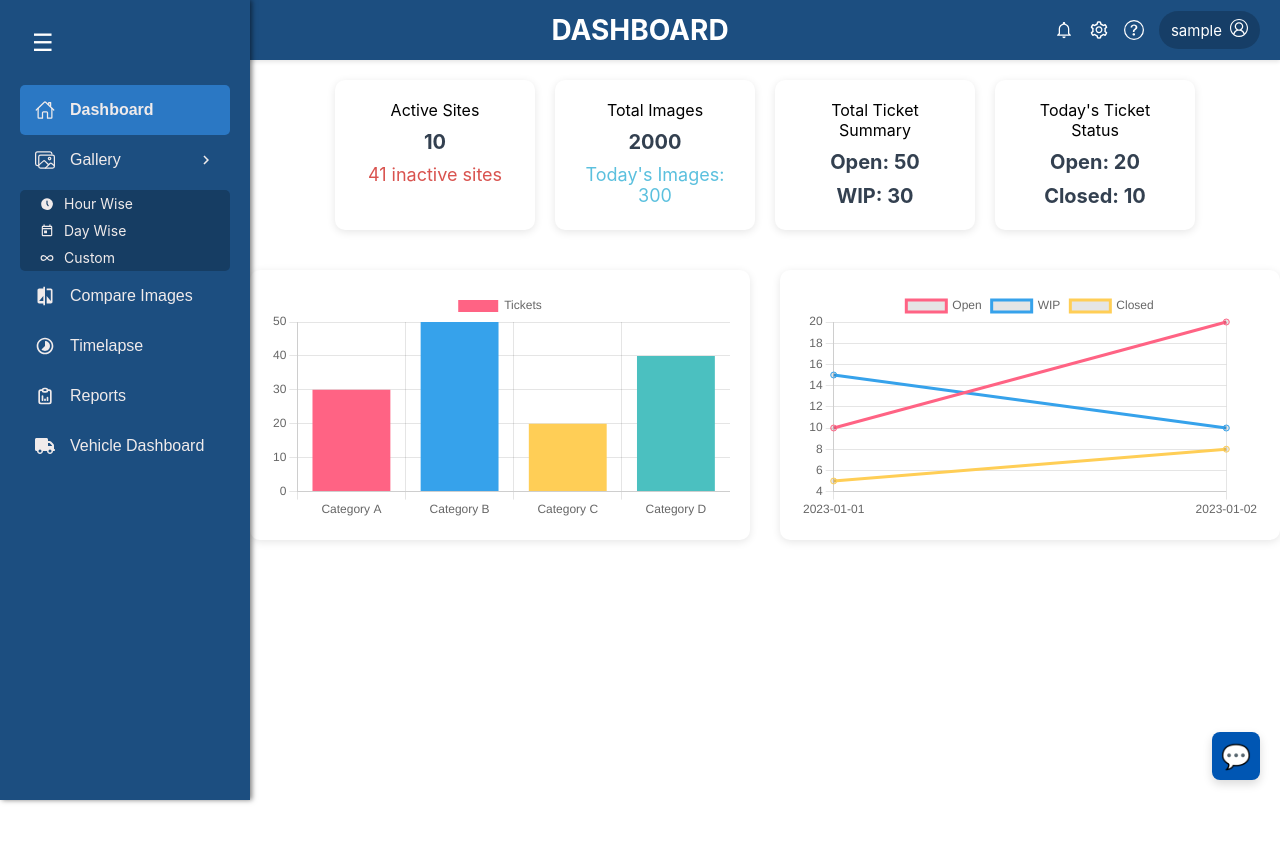
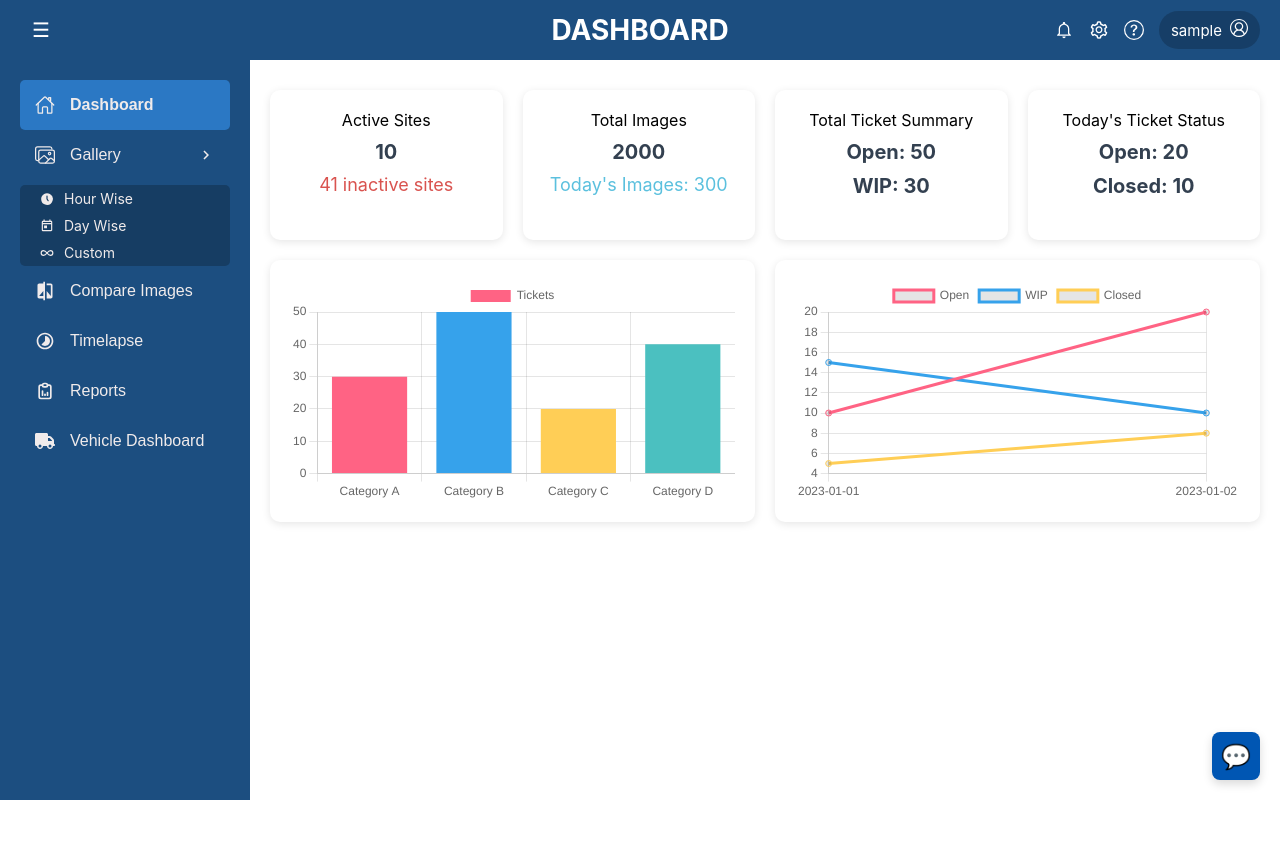
Before and after one commit to gagellan/warehouse-, a React (Create React App) app: page /dashboard in a window 1280 px wide. Shown: the top 842 px of the page. After the commit the page ends 800 px from the top, so only its background shows below. Built offline with nearby package versions, Linux system fonts and the light colour scheme; sample sign-in values are in the browser's storage.

Commit message:
Update App.css
Signed-off-by: vallacharitha <vallasri@gagellan.com>

```diff
--- a/src/assets/css/App.css
+++ b/src/assets/css/App.css
@@ -4,28 +4,48 @@
   padding: 0;
 }
 
+
+
 .top-navbar {
   height: 60px;
   position: fixed;
   top: 0;
-  left: var(--sidebar-width);
+  left: 0;
   right: 0;
+  width: 100%;
   z-index: 998;
 }
 
 /* When sidebar collapses */
 .dashboard-layout.collapsed .top-navbar {
-  left: var(--sidebar-width-collapsed);
+  left: 0;
+  right: 0;
+  width: 100%;
 }
 
 /* Push content below the fixed top navbar */
+/* Push content below the fixed top navbar and sidebar */
 .dashboard-content {
-  margin-top: 60px !important;
+  margin-top: 60px;
+  margin-left: var(--sidebar-width);
+  transition: margin-left 0.3s ease;
+  width: calc(100% - var(--sidebar-width));
+  min-height: calc(100vh - 60px);
+  box-sizing: border-box;
+  display: flex;
+  justify-content: center;
+  align-items: flex-start;
+  padding: 0;
+}
+
+/* When collapsed */
+.dashboard-content.collapsed {
+  margin-left: var(--sidebar-width-collapsed);
+  width: calc(100% - var(--sidebar-width-collapsed));
 }
 
 /* Make inner dashboard content full width */
 .dashboard-section,
-.dashboard,
 .page-container,
 .content-body {
   width: 100% !important;
@@ -36,20 +56,6 @@
 }
 
 
-.dashboard-content {
-  margin-left: var(--sidebar-width);
-  transition: margin-left 0.3s ease;
-}
-
-/* When collapsed */
-.dashboard-content.collapsed {
-  margin-left: var(--sidebar-width-collapsed);
-}
-.dashboard-content {
-  min-height: 100vh;
-}
-
-
 /* Default content shift when sidebar is open */
 .content-shift {
   margin-left: var(--sidebar-width);
@@ -88,9 +94,11 @@
 /* LAYOUT BASE */
 .dashboard-layout {
   display: flex;
+  flex-direction: column;
   width: 100%;
   height: 100vh;
 }
+
 
 /* Sidebar width — CURRENTLY INSIDE NAVBAR */
 .dashboardnav-sidebar {
@@ -102,18 +110,6 @@
 .dashboardnav-sidebar.collapsed {
   width: 70px;
 }
-
-.dashboard-content {
-  margin-left: var(--sidebar-width);
-  transition: margin-left 0.3s ease;
-  width: calc(100% - var(--sidebar-width));
-  min-height: 100vh;
-}
-.dashboard-content.collapsed {
-  margin-left: var(--sidebar-width-collapsed);
-  width: calc(100% - var(--sidebar-width-collapsed));
-}
-
 
 
 /* ---------- FORCE: Content always aligned to mini sidebar ---------- */
@@ -1516,16 +1512,17 @@
 /* ================= DASHBOARD NAVBAR CSS ================= */
 
 .dashboardnav-sidebar {
-  height: 100vh;
+  height: calc(100vh - 60px);
   width: var(--sidebar-width);
   background-color: #1c4e80;
   padding: 20px;
   margin: 0;
   position: fixed;
-  top: 0;
+  top: 60px;
   left: 0;
   z-index: 999;
-  box-shadow: 2px 0 5px rgba(0, 0, 0, 0.5);
+  box-shadow: none;
+  border: none;
   transition: width 0.3s ease, transform 0.3s ease;
   overflow-y: auto;
   display: flex;
@@ -1592,35 +1589,9 @@
   }
 }
 
-/* Sidebar toggle button (hamburger to collapse/expand) */
+/* Sidebar toggle button - HIDDEN (functionality moved to topbar menu-button) */
 .sidebar-toggle-btn {
-  display: none;
-  background: none;
-  border: none;
-  color: white;
-  font-size: 24px;
-  cursor: pointer;
-  padding: 8px 12px;
-  margin-bottom: 20px;
-  border-radius: 5px;
-  transition: background-color 0.2s ease;
-  align-self: flex-start;
-  z-index: 1002;
-  position: relative;
-}
-
-@media (min-width: 769px) {
-  .sidebar-toggle-btn {
-    display: block;
-  }
-
-  .sidebar-toggle-btn:hover {
-    background-color: #2b78c4;
-  }
-}
-
-.sidebar-toggle-btn::after {
-  content: none !important;
+  display: none !important;
 }
 
 
@@ -1839,12 +1810,15 @@
   padding: 14px 20px;
   height: var(--navbar-height);
   background-color: #1c4e80;
-  border-bottom: 1px solid #ccc;
+  border-bottom: none;
+  border: none;
   display: flex;
   align-items: center;
   justify-content: space-between;
   position: relative;
   z-index: 100;
+  margin: 0;
+  box-shadow: none;
 }
 
 .dashboardnav-top-navbar h1 {
@@ -1875,43 +1849,45 @@
 /* ================= DASHBOARD PAGE CSS ================= */
 
 .dashboard {
-  padding: 20px;
-  width: 100%;
+  width: 100%;
+  max-width: 1400px;
   box-sizing: border-box;
+  display: grid;
+  grid-template-columns: repeat(12, 1fr);
+  gap: var(--gap);
+  padding: 30px 20px;
 }
 
 
 /* Collapsed sidebar - adjust dashboard margin */
 .dashboardnav-sidebar.collapsed ~ .dashboard,
 .dashboard.with-collapsed-sidebar {
-  margin-left: var(--sidebar-width-collapsed);
-  max-width: calc(100% - var(--sidebar-width-collapsed));
+  max-width: 1400px;
 }
 
 @media (max-width: 768px) {
   .dashboard {
     max-width: 100%;
-    padding: var(--container-padding);
+    padding: 20px var(--container-padding);
   }
 
   .dashboard.with-collapsed-sidebar {
-    margin-left: 0;
     max-width: 100%;
   }
 }
 
 @media (max-width: 480px) {
   .dashboard {
-    padding: 8px;
+    padding: 15px var(--container-padding);
   }
 }
 
 .cards {
-  display: flex;
-  flex-wrap: wrap;
+  grid-column: 1 / -1;
+  display: grid;
+  grid-template-columns: repeat(12, 1fr);
   gap: var(--gap);
-  margin-bottom: 30px;
-  justify-content: center;
+  margin-bottom: 0;
 }
 
 .card {
@@ -1919,9 +1895,7 @@
   border-radius: 10px;
   padding: 20px;
   box-shadow: 0 2px 8px rgba(0, 0, 0, 0.1);
-  flex: 1;
-  min-width: 150px;
-  max-width: 200px;
+  grid-column: span 3;
   height: 150px;
   text-align: center;
   transition: transform 0.2s ease, box-shadow 0.2s ease;
@@ -1954,8 +1928,7 @@
 
 @media (max-width: 768px) {
   .card {
-    min-width: 120px;
-    max-width: 160px;
+    grid-column: span 6;
     height: auto;
     padding: 15px;
   }
@@ -1973,32 +1946,39 @@
 
 @media (max-width: 480px) {
   .card {
-    min-width: calc(50% - 6px);
-    max-width: calc(50% - 6px);
+    grid-column: span 12;
   }
 
   .cards {
     gap: 8px;
-    margin-bottom: 15px;
   }
 }
 
 .charts {
-  margin-top: 40px;
-  display: flex;
-  gap: 30px;
-  justify-content: center;
-  flex-wrap: wrap;
+  grid-column: 1 / -1;
+  display: grid;
+  grid-template-columns: repeat(12, 1fr);
+  gap: var(--gap);
+  margin-top: 0;
 }
 
 .chart-container {
-  flex: 1;
+  grid-column: span 6;
   background: white;
   border-radius: 10px;
   padding: 20px;
   box-shadow: 0 2px 8px rgba(0, 0, 0, 0.1);
-  min-width: 280px;
-  max-width: 600px;
+  display: flex;
+  flex-direction: column;
+  align-items: center;
+  justify-content: center;
+}
+
+.chart-container canvas {
+  width: 100% !important;
+  height: auto !important;
+  display: block;
+  max-width: 100%;
 }
 
 .chart-container h2 {
@@ -2010,11 +1990,10 @@
 @media (max-width: 768px) {
   .charts {
     gap: 15px;
-    margin-top: 20px;
   }
 
   .chart-container {
-    min-width: 100%;
+    grid-column: span 12;
     padding: 15px;
   }
 
@@ -2574,7 +2553,7 @@ th {
 .top-navbar {
   display: flex;
   align-items: center;
-  justify-content: center; /* Centers the title */
+  justify-content: center;
   background-color: #1c4e80;
   color: white;
   height: var(--navbar-height);
@@ -2582,8 +2561,13 @@ th {
   top: 0;
   left: 0;
   right: 0;
+  width: 100%;
   z-index: 500;
-  box-shadow: 0 2px 4px rgba(0, 0, 0, 0.1);
+  box-shadow: none;
+  border: none;
+  border-bottom: none;
+  margin: 0;
+  padding: 0;
 }
 
 
@@ -2666,10 +2650,26 @@ th {
   border: none;
   cursor: pointer;
   color: white;
+  padding: 8px 12px;
+  border-radius: 5px;
+  transition: background-color 0.2s ease;
+  z-index: 1002;
 }
 
 .menu-button:hover {
   color: #ffb3ba;
+  background-color: rgba(255, 255, 255, 0.1);
+}
+
+@media (min-width: 769px) {
+  .menu-button {
+    display: block;
+  }
+
+  .menu-button:hover {
+    background-color: #2b78c4;
+    color: white;
+  }
 }
 
 @media (max-width: 768px) {
@@ -2766,6 +2766,21 @@ th {
 .edit-account-button:hover {
   background-color: #0056b3;
 } */
+
+/* Backdrop overlay for profile popup */
+.backdrop-overlay {
+  position: fixed;
+  top: 0;
+  left: 0;
+  right: 0;
+  bottom: 0;
+  background: rgba(0, 0, 0, 0.3);
+  backdrop-filter: blur(4px);
+  -webkit-backdrop-filter: blur(4px);
+  z-index: 1050;
+  animation: fadeIn 0.3s ease;
+}
+
 .email-box {
   position: absolute;
   top: calc(100% + 10px);
@@ -2774,13 +2789,15 @@ th {
   padding: 20px;
   border-radius: 12px;
   box-shadow: 0 6px 18px rgba(0, 0, 0, 0.12);
-  z-index: 1100;
+  z-index: 1101;
   width: 320px;
   font-family: "Arial", sans-serif;
   display: flex;
   flex-direction: column;
   align-items: flex-start;
   animation: slideDown 0.3s ease;
+  backdrop-filter: none;
+  -webkit-backdrop-filter: none;
 }
 
 @keyframes slideDown {
@@ -2790,6 +2807,15 @@ th {
   }
   to {
     transform: translateY(0);
+    opacity: 1;
+  }
+}
+
+@keyframes fadeIn {
+  from {
+    opacity: 0;
+  }
+  to {
     opacity: 1;
   }
 }
@@ -2878,7 +2904,7 @@ th {
     right: 0;
     width: 100%;
     border-radius: 12px 12px 0 0;
-    z-index: 1100;
+    z-index: 1101;
   }
 
   .email-text {
```
